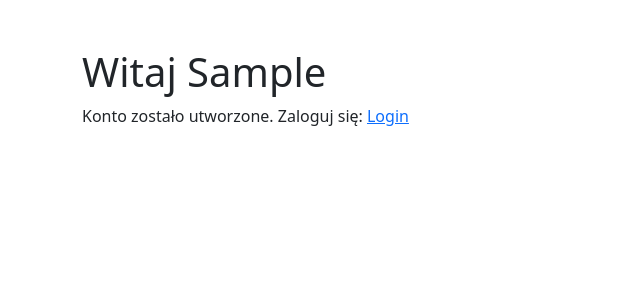
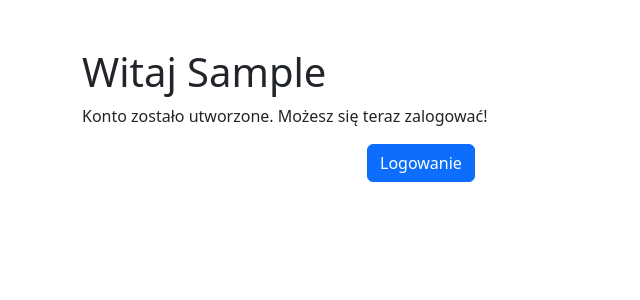
Before and after one commit to LukBar198/MasterGame, a Django app: template GameMaster_app/templates/start.html in a window 1280 px wide. Shown: the top 300 px of the page, without its empty margins (0-640 px from the left). Run offline with Django 4.2, Linux system fonts and the light colour scheme; the template is opened without the code that fills it: most values are stand-ins (such as "Sample title", 1, 10 or a date in 2020).

Commit message:
Small changes

```diff
--- a/GameMaster_app/templates/start.html
+++ b/GameMaster_app/templates/start.html
@@ -6,6 +6,14 @@
     <div class="container mt-5">
         <h1>Witaj {{ new_user.first_name }}</h1>
         <p>Konto zostało utworzone.
-            Zaloguj się: <a href="{% url "index" %}">Login</a></p>
+            Możesz się teraz zalogować!
+        </p>
+        <div class="row">
+            <div class="col-md-6 offset-md-3">
+                <button type="button" class="btn btn-primary"
+                        onclick="location.href='{% url 'index' %}'">Logowanie
+                </button>
+            </div>
+        </div>
     </div>
 {% endblock %}
--- a/GameMaster_app/views.py
+++ b/GameMaster_app/views.py
@@ -47,6 +47,8 @@ class RegisterView(View):
             return render(request, 'start.html', {'new_user': new_user})
 
 
+
+
 # @login_required
 class DashboardView(View):
     def get(self, request):
--- a/MasterGame/settings.py
+++ b/MasterGame/settings.py
@@ -29,13 +29,13 @@ ALLOWED_HOSTS = []
 # Application definition
 
 INSTALLED_APPS = [
-    'GameMaster_app',
     'django.contrib.admin',
     'django.contrib.auth',
     'django.contrib.contenttypes',
     'django.contrib.sessions',
     'django.contrib.messages',
     'django.contrib.staticfiles',
+    'GameMaster_app',
 ]
 
 MIDDLEWARE = [
```
